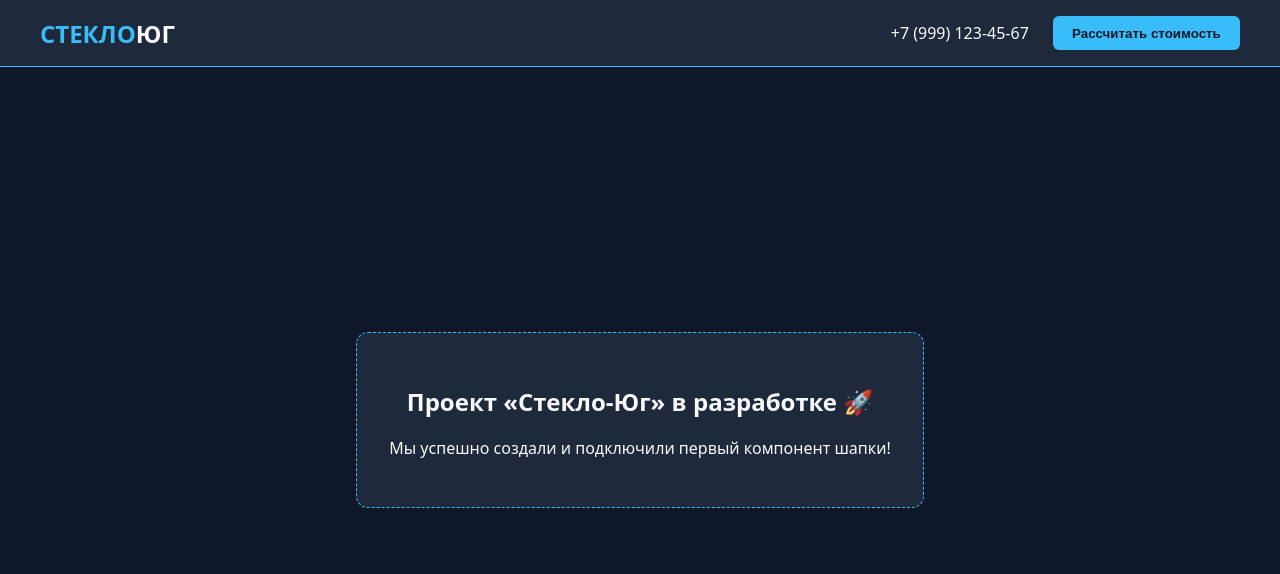
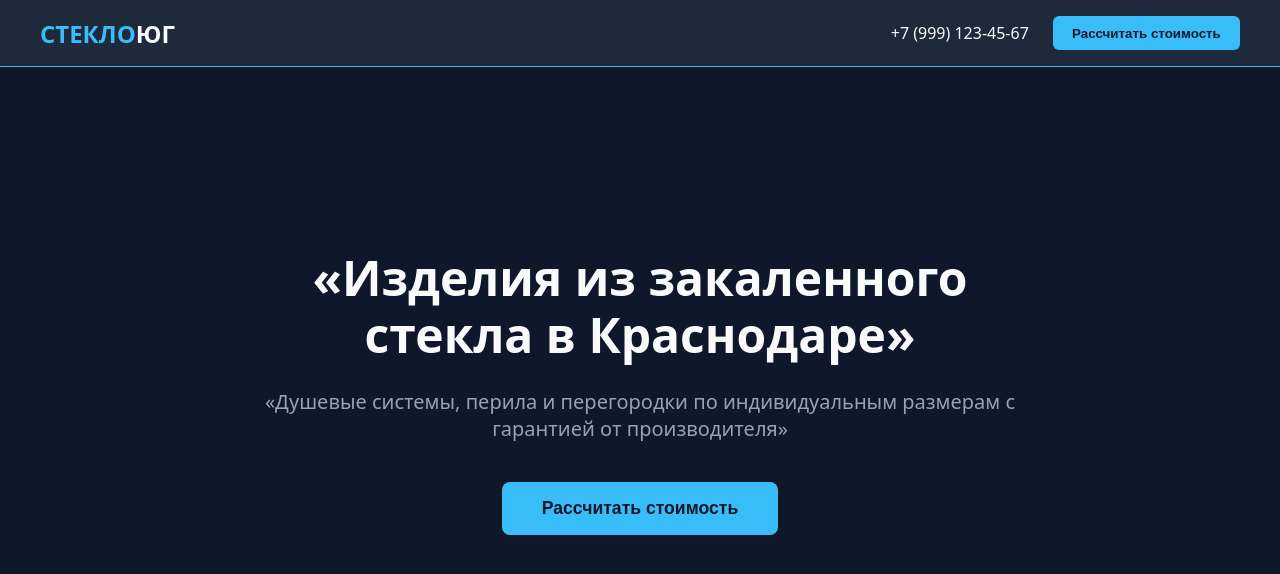
Before and after one commit to alixan99/glass_south, a Vue app: page / in a window 1280 px wide. Shown: the top 574 px of the page. Built offline with nearby package versions, Linux system fonts and the light colour scheme.

Commit message:
install scss and refactor HeroSection styles to SCSS nesting

```diff
--- a/package.json
+++ b/package.json
@@ -13,6 +13,7 @@
   },
   "devDependencies": {
     "@vitejs/plugin-vue": "^6.0.7",
+    "sass": "^1.102.0",
     "vite": "^8.1.1"
   }
 }
--- a/src/App.vue
+++ b/src/App.vue
@@ -1,46 +1,26 @@
 <script setup>
 // Шаг A: Импортируем наш новый компонент шапки
-import AppHeader from './components/AppHeader.vue'
+import AppHeader from './components/AppHeader.vue';
+import HeroSection from './components/HeroSection.vue';
 </script>
 
 <template>
   <div class="app-wrapper">
-    <!-- Шаг Б: Выводим шапку на экран -->
     <AppHeader />
-
-    <!-- Основной контент сайта -->
-    <main class="main-content">
-      <section class="dev-banner">
-        <h1>Проект «Стекло-Юг» в разработке 🚀</h1>
-        <p>Мы успешно создали и подключили первый компонент шапки!</p>
-      </section>
-    </main>
+    <HeroSection />
   </div>
 </template>
 
-<style>
+<style lang="scss">
 /* Глобальные стили для всего сайта */
 body {
   margin: 0;
   padding: 0;
   background-color: #0f172a;
   color: #f8fafc;
-  font-family: system-ui, -apple-system, sans-serif;
-}
-
-.main-content {
-  padding-top: 100px; /* Отступ сверху, чтобы шапка не перекрывала текст */
-  min-height: 80vh;
-  display: flex;
-  justify-content: center;
-  align-items: center;
-}
-
-.dev-banner {
-  border: 1px dashed #38bdf8;
-  padding: 2rem;
-  border-radius: 12px;
-  background-color: #1e293b;
-  text-align: center;
+  font-family:
+    system-ui,
+    -apple-system,
+    sans-serif;
 }
 </style>
--- a/src/components/AppHeader.vue
+++ b/src/components/AppHeader.vue
@@ -23,7 +23,7 @@
 // Пока здесь пусто, логику добавим чуть позже
 </script>
 
-<style scoped>
+<style scoped lang="scss">
 /* Стили будут работать только внутри этого компонента благодаря scoped */
 .site-header {
   position: fixed;
--- /dev/null
+++ b/src/components/HeroSection.vue
@@ -0,0 +1,78 @@
+<template>
+  <section class="hero">
+    <div class="hero-content">
+      <h1 class="hero-content_header">
+        «Изделия из закаленного стекла в Краснодаре»
+      </h1>
+      <p>
+        «Душевые системы, перила и перегородки по индивидуальным размерам с
+        гарантией от производителя»
+      </p>
+      <button @click="console.log('Клик сработал!')" class="hero-btn">
+        Рассчитать стоимость
+      </button>
+    </div>
+  </section>
+</template>
+
+<script script></script>
+
+<style scoped lang="scss">
+.hero {
+  min-height: 85vh;
+  display: flex;
+  flex-direction: column;
+  align-items: center;
+  justify-content: center;
+  text-align: center;
+  padding: 2rem;
+
+  // Благодаря SCSS мы можем вкладывать стили дочерних элементов внутрь родителя!
+  .hero-content {
+    max-width: 800px;
+
+    h1 {
+      font-size: 3rem;
+      color: #f8fafc;
+      margin-bottom: 1.5rem;
+      line-height: 1.2;
+    }
+
+    p {
+      font-size: 1.25rem;
+      color: #94a3b8; // Приглушенный серый цвет
+      margin-bottom: 2.5rem;
+    }
+  }
+
+  .hero-btn {
+    background-color: #38bdf8;
+    color: #0f172a;
+    border: none;
+    padding: 1rem 2.5rem;
+    border-radius: 8px;
+    font-weight: 700;
+    font-size: 1.1rem;
+    cursor: pointer;
+    transition: all 0.2s ease-in-out;
+
+    // Знак амперсанда & в SCSS означает обращение к текущему родителю (то есть к .hero-btn)
+    &:hover {
+      background-color: #0ea5e9;
+      transform: translateY(-2px); // Кнопка будет слегка приподниматься при наведении
+      box-shadow: 0 10px 20px rgba(56, 189, 248, 0.3);
+    }
+
+    &:active {
+      transform: translateY(0); // Эффект нажатия
+    }
+  }
+}
+
+// Адаптивность тоже можно элегантно прятать внутрь селекторов
+@media (max-width: 768px) {
+  .hero .hero-content h1 {
+    font-size: 2.2rem;
+  }
+}
+</style>
```
Also changed, not shown: 1 other file (tests, documents, lock files or other folders).
